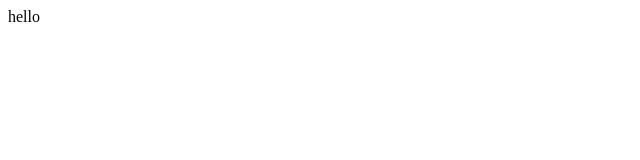
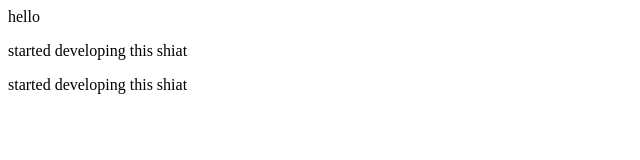
Before and after one commit to daanworks/git-exercises, a plain HTML site: page index.html in a window 1280 px wide. Shown: the whole page, without its empty margins (0-640 px from the left). Drawn offline with Linux system fonts and the light colour scheme.

Commit message:
developed this shit

```diff
--- a/index.html
+++ b/index.html
@@ -1 +1,3 @@
 <p>hello</p>
+<p>started developing this shiat</p>
+<p>started developing this shiat</p>
```
